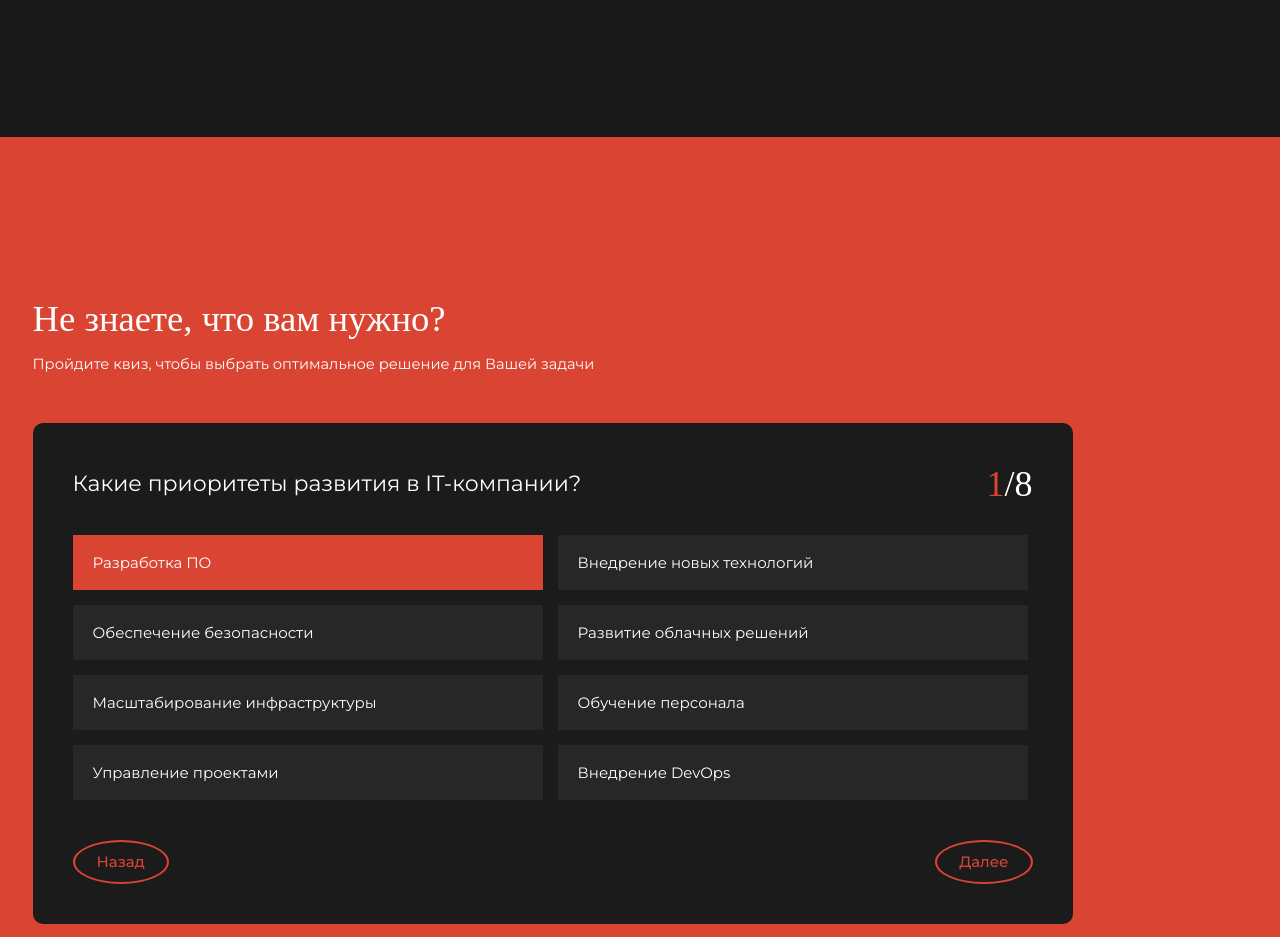
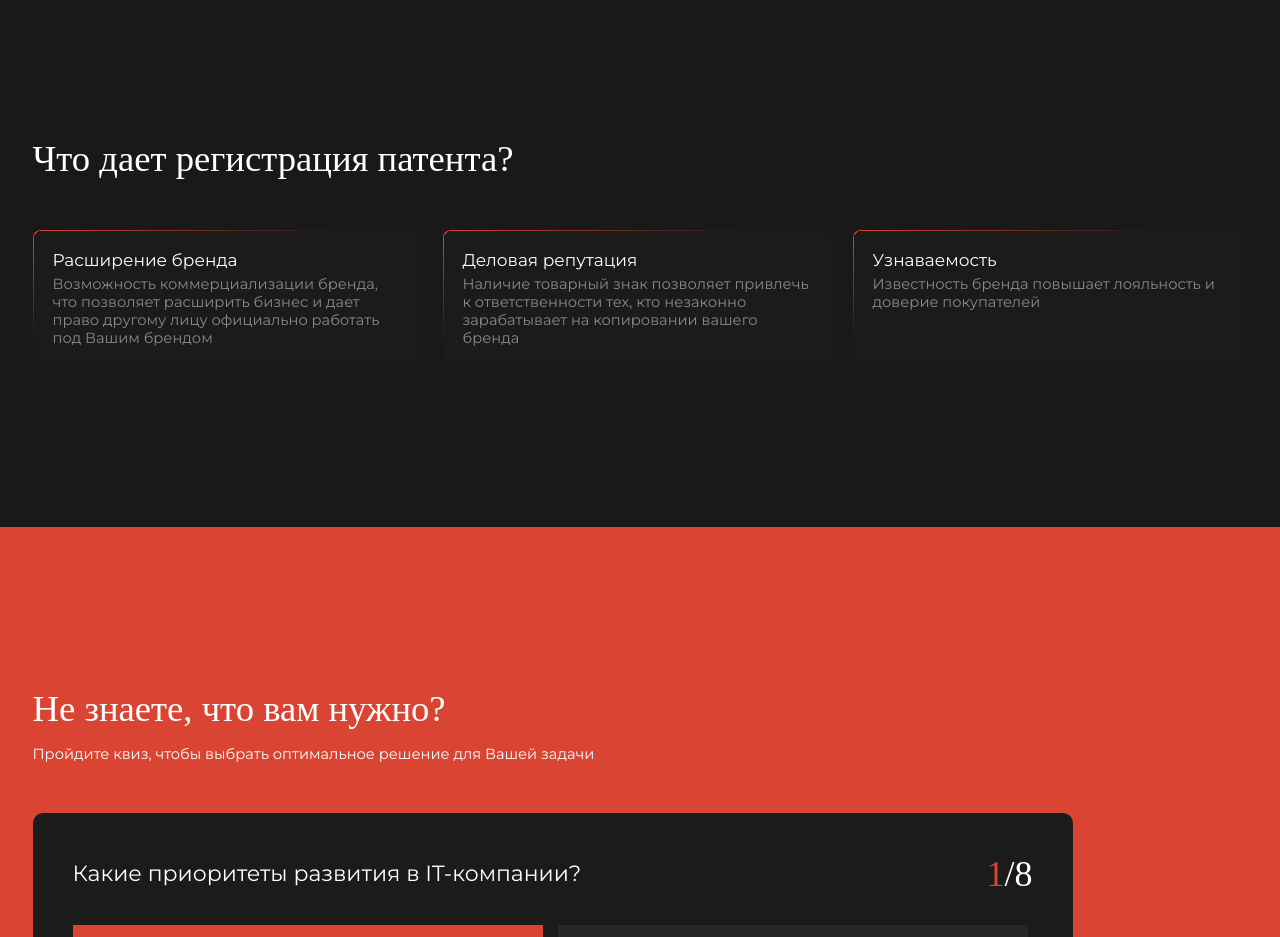
Before and after one commit to rxfr-dvpr/IPhub, a Vue app: page /services in a window 1280 px wide. Shown: the part 1180-2117 px from the top of the page. Built offline with nearby package versions, Linux system fonts and the light colour scheme; a web font is replaced by a local one.

Commit message:
info section added to services page

```diff
--- /dev/null
+++ b/src/components/ServicePageSections/Info.vue
@@ -0,0 +1,91 @@
+<template>
+  <section class="info__section dark-bg">
+    <div class="container">
+        <div class="row">
+            <h3 class="info-title all-title">{{ titleTxt }}</h3>
+
+            <div class="info__cards">
+                <div class="info__cards-item" v-for="(card, idx) in cards" :key="idx">
+                    <p class="card-name">{{ card.name }}</p>
+
+                    <p class="card-txt all-txt">{{ card.txt }}</p>
+                </div>
+            </div>
+        </div>
+    </div>
+  </section>
+</template>
+
+<script>
+
+export default {
+    name: 'Info Section',
+    data() {
+        return {
+            titleTxt: 'Что дает регистрация патента?',
+            cards: [
+                {
+                    name: 'Расширение бренда',
+                    txt: 'Возможность коммерциализации бренда, что позволяет расширить бизнес и дает право другому лицу официально работать под Вашим брендом'
+                },
+                {
+                    name: 'Деловая репутация',
+                    txt: 'Наличие товарный знак позволяет привлечь к ответственности тех, кто незаконно зарабатывает на копировании вашего бренда'
+                },
+                {
+                    name: 'Узнаваемость',
+                    txt: 'Известность бренда повышает лояльность и доверие покупателей'
+                }
+            ]
+        }
+    }
+}
+
+</script>
+
+<style lang="scss" scoped>
+
+.info__section {
+    width: 100%;
+    padding-bottom: 160px;
+
+    .row {
+        flex-direction: column;
+        row-gap: 50px;
+    }
+
+    .info__cards {
+        width: 100%;
+        display: flex;
+        flex-wrap: wrap;
+        gap: 20px;
+
+        &-item {
+            max-width: 390px;
+            width: 100%;
+            padding: 20px;
+            display: flex;
+            flex-direction: column;
+            row-gap: 5px;
+            border-radius: 8px;
+            overflow: hidden;
+            background: radial-gradient(circle at 100% 100%, #1b1b1b 0, #1b1b1b 7px, transparent 7px) 0% 0%/8px 8px no-repeat,
+            radial-gradient(circle at 0 100%, #1b1b1b 0, #1b1b1b 7px, transparent 7px) 100% 0%/8px 8px no-repeat,
+            radial-gradient(circle at 100% 0, #1b1b1b 0, #1b1b1b 7px, transparent 7px) 0% 100%/8px 8px no-repeat,
+            radial-gradient(circle at 0 0, #1b1b1b 0, #1b1b1b 7px, transparent 7px) 100% 100%/8px 8px no-repeat,
+            linear-gradient(#1b1b1b, #1b1b1b) 50% 50%/calc(100% - 2px) calc(100% - 16px) no-repeat,
+            linear-gradient(#1b1b1b, #1b1b1b) 50% 50%/calc(100% - 16px) calc(100% - 2px) no-repeat,
+            linear-gradient(340deg, transparent 60%, #da4533 100%);
+
+            .card-name {
+                font-size: 17px;
+
+                &::first-letter {
+                    text-transform: uppercase;
+                }
+            }
+        }
+    }
+}
+
+</style>
--- a/src/views/ServicesView.vue
+++ b/src/views/ServicesView.vue
@@ -5,6 +5,8 @@
         <Sponsors/>
 
         <Patent/>
+
+        <Info/>
 
         <Test/>
 
@@ -19,6 +21,7 @@ import Banner from '@/components/HomeSections/Banner.vue'
 import Test from '@/components/HomeSections/Test.vue'
 import Sponsors from '@/components/ServicePageSections/Sponsors.vue'
 import Patent from '@/components/ServicePageSections/Patent.vue'
+import Info from '@/components/ServicePageSections/Info.vue'
 
 export default {
     name: 'Services View',
@@ -26,6 +29,7 @@ export default {
         Header,
         Sponsors,
         Patent,
+        Info,
         Test,
         Banner
     },
```
